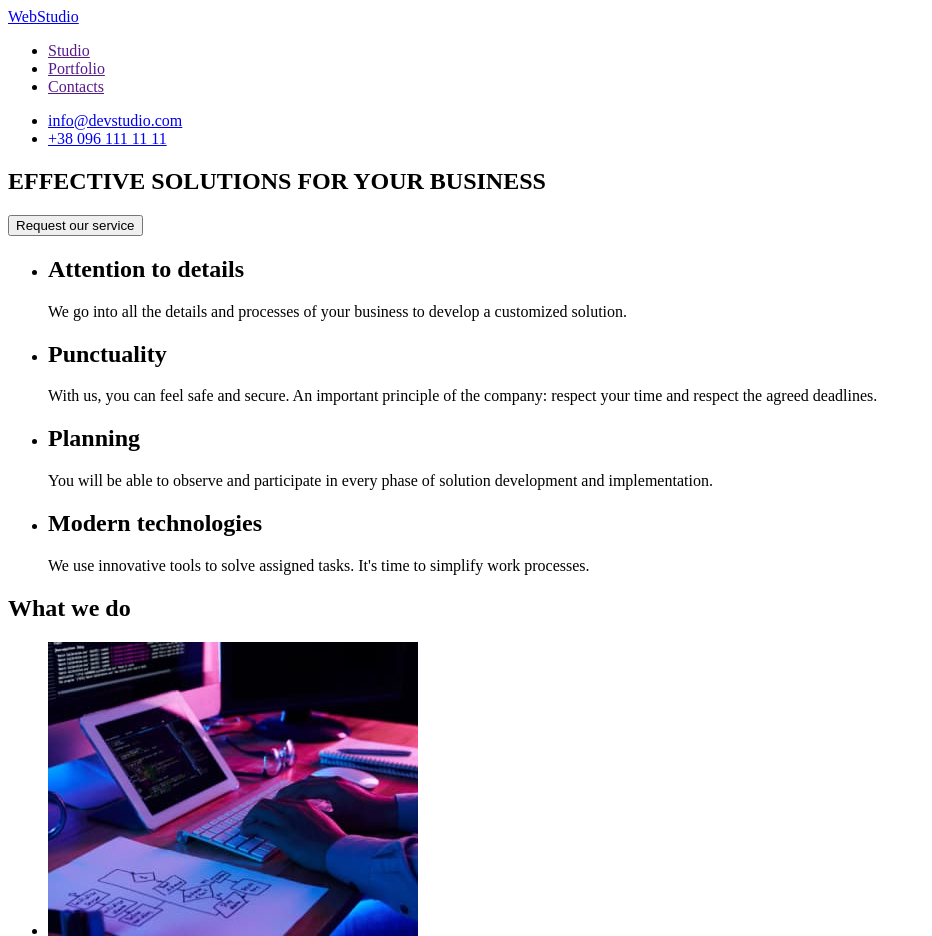
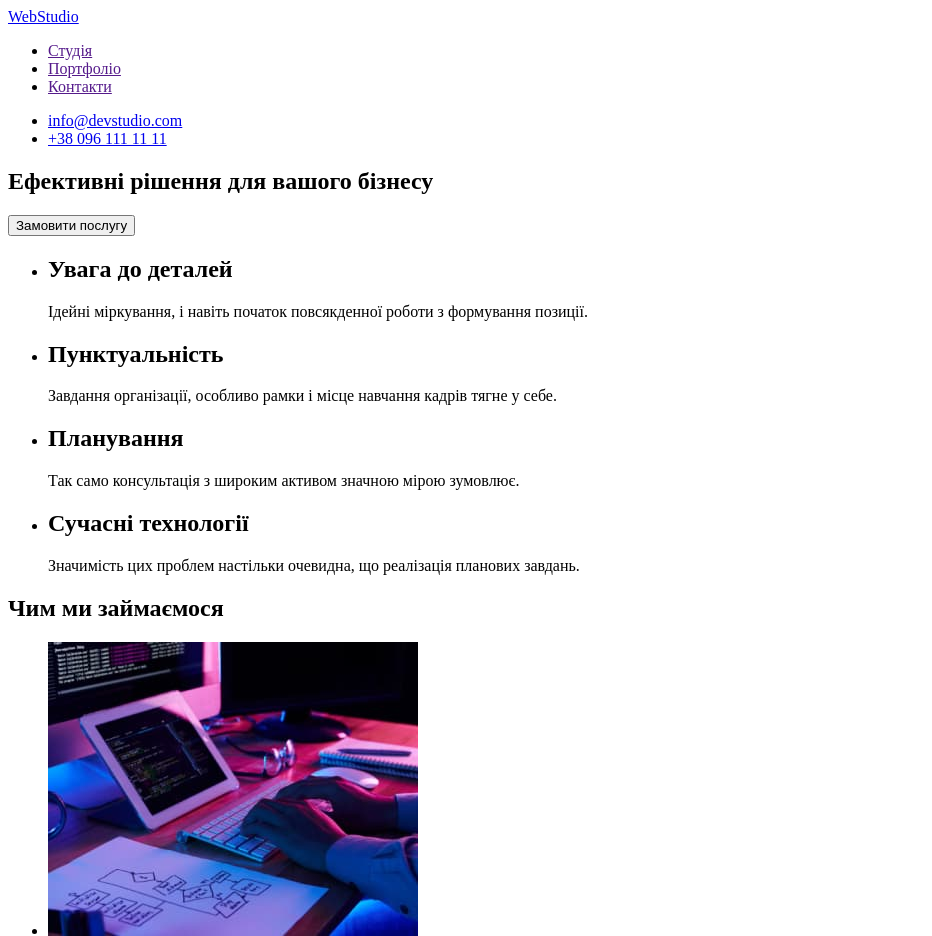
Before and after one commit to OksanaShyian/goit-markup-hw-01, a plain HTML site: page index.html in a window 1280 px wide. Shown: the top 936 px of the page, without its empty margins (0-932 px from the left). Drawn offline with Linux system fonts and the light colour scheme.

Commit message:
text replacement

```diff
--- a/index.html
+++ b/index.html
@@ -11,9 +11,9 @@
 			<nav>
 				<a href="/">WebStudio</a>
 				<ul>
-					<li><a href="">Studio</a></li>
-					<li><a href="">Portfolio</a></li>
-					<li><a href="">Contacts</a></li>
+					<li><a href="">Студія</a></li>
+					<li><a href="">Портфоліо</a></li>
+					<li><a href="">Контакти</a></li>
 				</ul>
 			</nav>
 			<ul>
@@ -23,36 +23,31 @@
 		</header>
 		<main>
 			<section>
-				<h1>EFFECTIVE SOLUTIONS FOR YOUR BUSINESS</h1>
-				<button type="button">Request our service</button>
+				<h1>Ефективні рішення для вашого бізнесу</h1>
+				<button type="button">Замовити послугу</button>
 			</section>
 			<section>
 				<ul>
 					<li>
-						<h2>Attention to details</h2>
-						<p>We go into all the details and processes of your business to develop a customized solution.</p>
+						<h2>Увага до деталей</h2>
+						<p>Ідейні міркування, і навіть початок повсякденної роботи з формування позиції.</p>
 					</li>
 					<li>
-						<h2>Punctuality</h2>
-						<p>
-							With us, you can feel safe and secure. An important principle of the company: respect your time and
-							respect the agreed deadlines.
-						</p>
+						<h2>Пунктуальність</h2>
+						<p>Завдання організації, особливо рамки і місце навчання кадрів тягне у себе.</p>
 					</li>
 					<li>
-						<h2>Planning</h2>
-						<p>
-							You will be able to observe and participate in every phase of solution development and implementation.
-						</p>
+						<h2>Планування</h2>
+						<p>Так само консультація з широким активом значною мірою зумовлює.</p>
 					</li>
 					<li>
-						<h2>Modern technologies</h2>
-						<p>We use innovative tools to solve assigned tasks. It's time to simplify work processes.</p>
+						<h2>Сучасні технології</h2>
+						<p>Значимість цих проблем настільки очевидна, що реалізація планових завдань.</p>
 					</li>
 				</ul>
 			</section>
 			<section>
-				<h2>What we do</h2>
+				<h2>Чим ми займаємося</h2>
 				<ul>
 					<li><img src="./img/about-img1.jpg" alt="Studio" width="370" height="294" /></li>
 					<li><img src="./img/about-img2.jpg" alt="Studio" width="370" height="294" /></li>
@@ -60,7 +55,7 @@
 				</ul>
 			</section>
 			<section>
-				<h2>Our Team</h2>
+				<h2>Наша команда</h2>
 				<ul>
 					<li>
 						<img src="./img/img-igor.jpg" width="270" height="260" alt="Product Designer" />
@@ -90,10 +85,10 @@
 			<address>
 				<ul>
 					<li>
-						<a href="https://www.google.com/maps/place/695+Park+Ave,+New+York">
-							695 Park Ave, New York, NY 10065,
-							<br />
-							United States
+						<a
+							href="https://www.google.com/maps/place/%D0%B1%D1%83%D0%BB.+%D0%9B%D0%B5%D1%81%D0%B8+%D0%A3%D0%BA%D1%80%D0%B0%D0%B8%D0%BD%D0%BA%D0%B8,+26,+%D0%9A%D0%B8%D0%B5%D0%B2,+02000"
+						>
+							м. Київ, пр-т Лесі Українки, 26
 						</a>
 					</li>
 					<li><a href="mailto:info@example.com">info@example.com</a></li>
```
